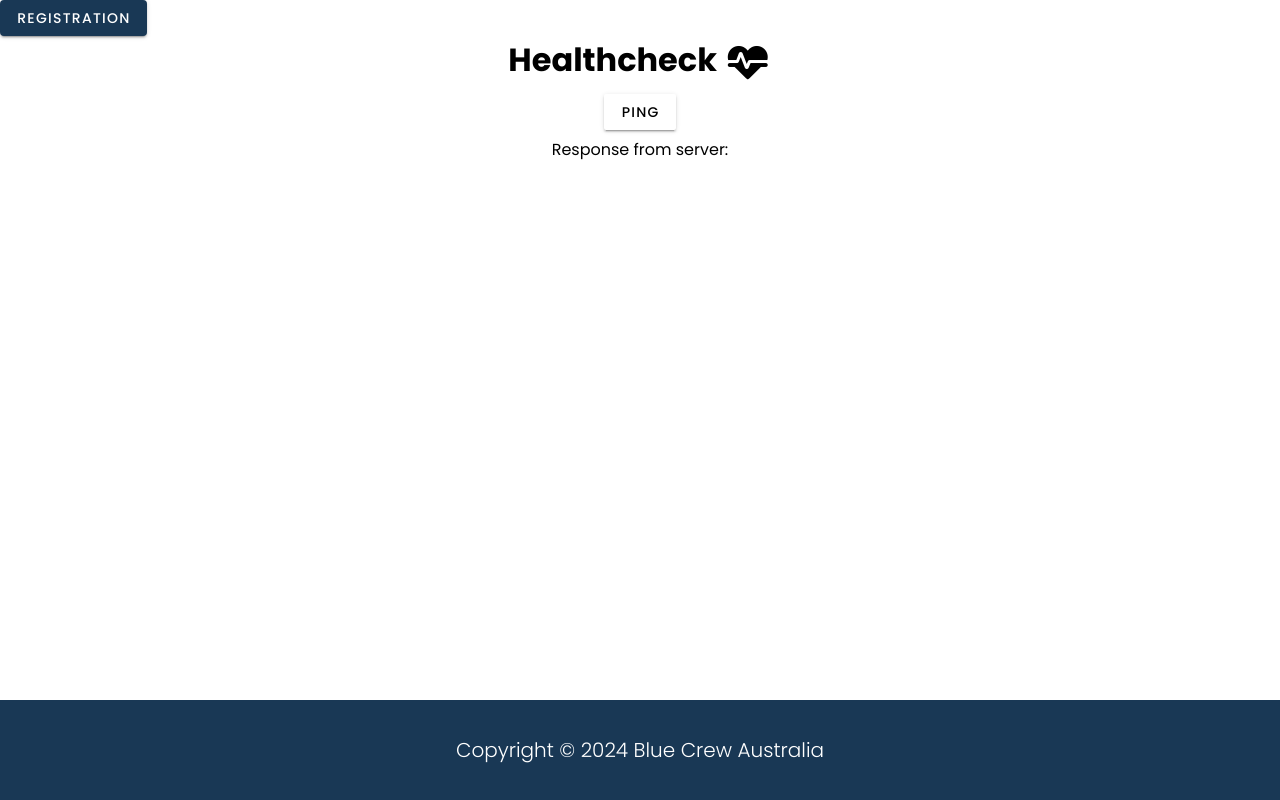
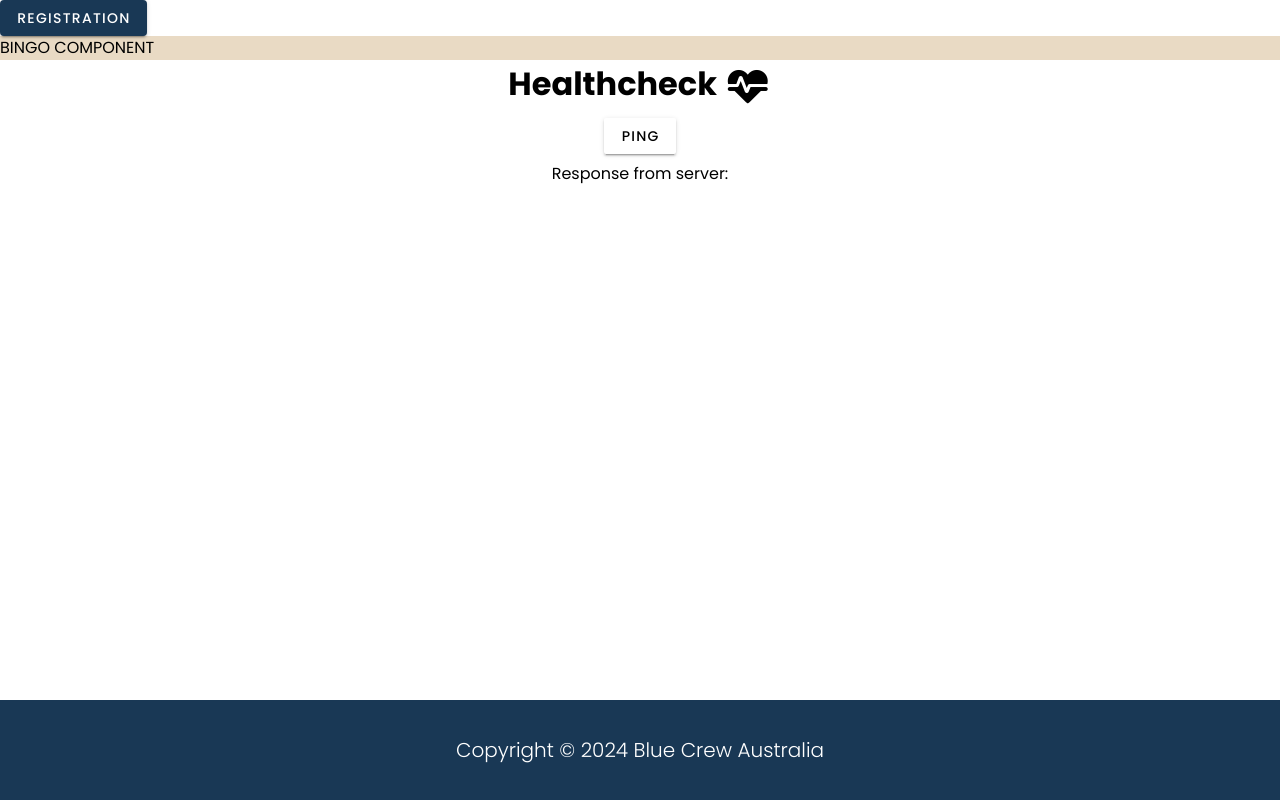
Before and after one commit to codersforcauses/bluecrew, a Vue app in the folder client/: page / in a window 1280 px wide. Built offline with nearby package versions, Linux system fonts and the light colour scheme; no server answers; the HTML template or start-up script is replaced by a standard one.

Commit message:
add basic bingo component to home view

```diff
--- /dev/null
+++ b/client/src/components/BingoTile.vue
@@ -0,0 +1,12 @@
+<script setup lang="ts">
+defineProps<{
+  type: string
+  text: string
+  status: string
+  selected: boolean
+}>()
+</script>
+
+<template>
+    <div class="bg-creamWhite">BINGO COMPONENT</div>
+</template>
--- a/client/src/views/HomeView.vue
+++ b/client/src/views/HomeView.vue
@@ -3,6 +3,7 @@ import { ref } from 'vue'
 import { useModalStore } from '@/stores/modal'
 import server from '@/utils/server'
 import RegisterModal from '@/components/RegisterModal.vue'
+import BingoTile from '@/components/BingoTile.vue'
 
 const modalStore = useModalStore()
 
@@ -38,6 +39,7 @@ const handlePing = async () => {
   </v-btn>
 
   <RegisterModal v-if="modalStore.currentModal === 'register'" @close="modalStore.closeModal" />
+  <BingoTile type="" text="" status="" selected=false />
 
   <div id="healthcheck">
     <h1>Healthcheck <v-icon icon="mdi-heart-pulse" /></h1>
```
